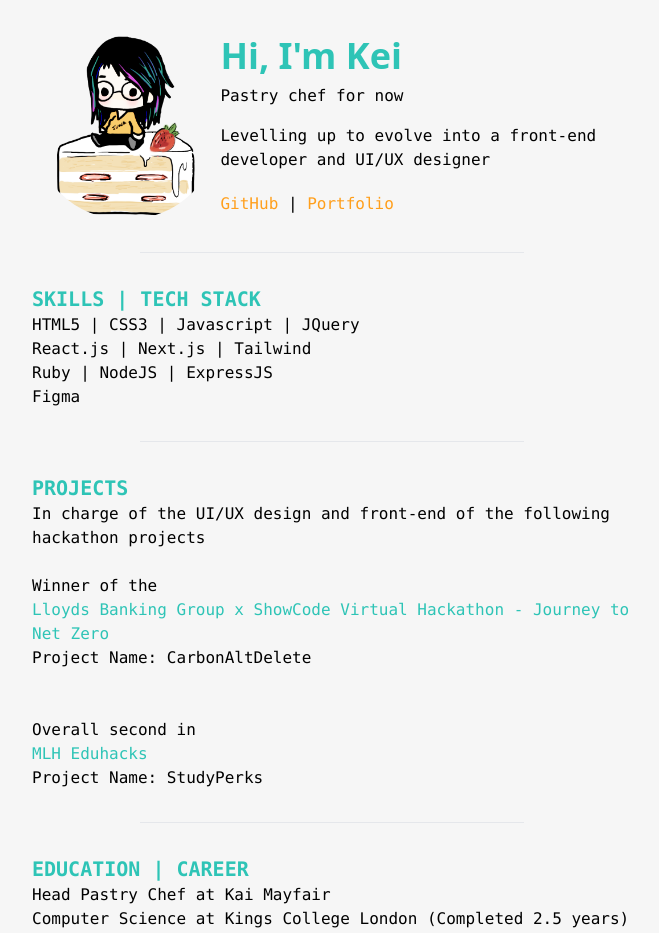
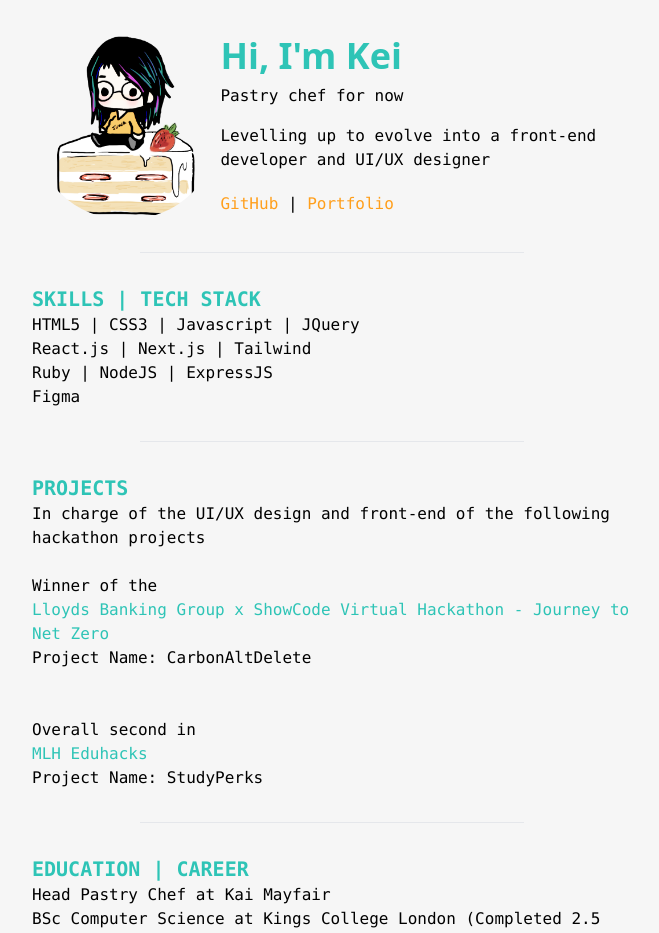
Before and after one commit to Fuwa-Kei/cv-tailwind, a Next.js app: page / in a window 1280 px wide. Shown: the top 933 px of the page, without its empty margins (308-967 px from the left). Built offline with nearby package versions, Linux system fonts and the light colour scheme; a web font is replaced by a local one.

Commit message:
Update index.js

```diff
--- a/pages/index.js
+++ b/pages/index.js
@@ -52,7 +52,7 @@ export default function Home() {
               <hr className="mx-auto my-8 w-96 h-px bg-gray-200 border-0" />
                 <h2 className="text-xl text-[#2EC4B6] font-bold uppercase">Education | Career</h2>
                 <p>Head Pastry Chef at Kai Mayfair</p>
-                <p>Computer Science at Kings College London &#40;Completed 2.5 years&#41;</p>
+                <p>BSc Computer Science at Kings College London &#40;Completed 2.5 years&#41;</p>
                 <p>A-Level: AAB</p>
             </div>
             <div className="text-center">
```
